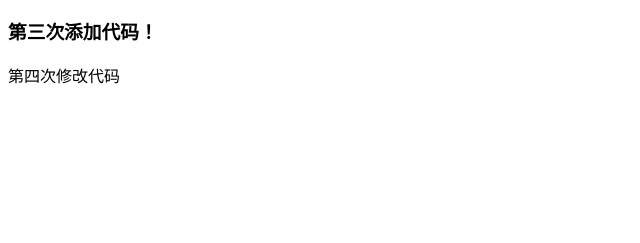
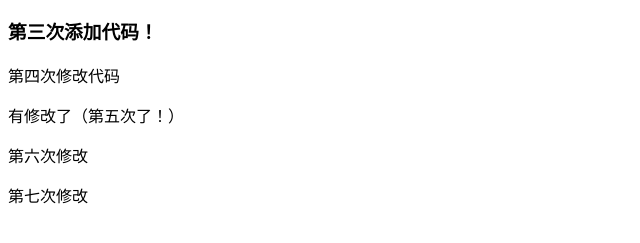
Before and after one commit to a664334350/firstTestRepository, a plain HTML site: page index.html in a window 1280 px wide. Shown: the part 127-370 px from the top of the page, without its empty margins (0-640 px from the left). Drawn offline with Linux system fonts and the light colour scheme.

Commit message:
第五次提交!

```diff
--- a/index.html
+++ b/index.html
@@ -9,5 +9,8 @@
 		<h2>我又加了一行代码</h2>
 		<h3>第三次添加代码！</h3>
 		<div>第四次修改代码</div>
+		<p>有修改了（第五次了！）</p>
+		<section>第六次修改</section>
+		<p>第七次修改</p>
 	</body>
 </html>
```
